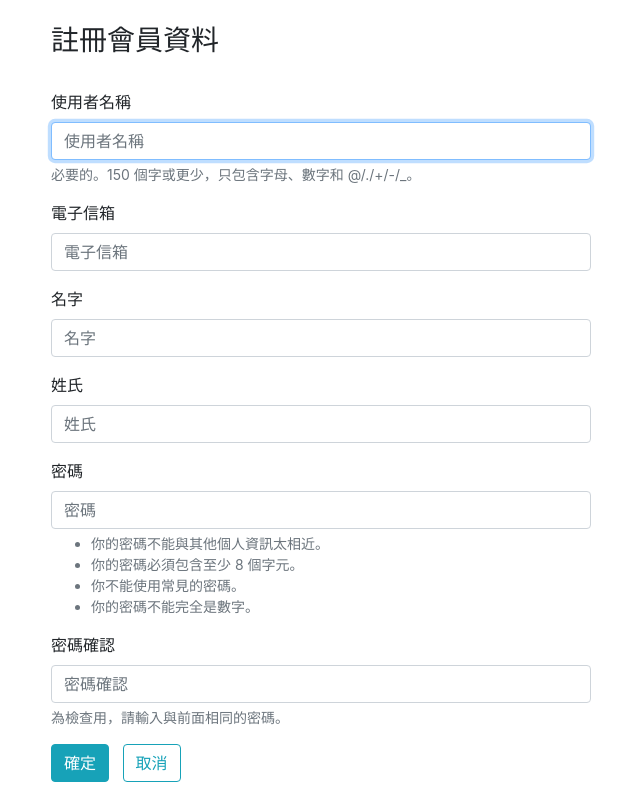
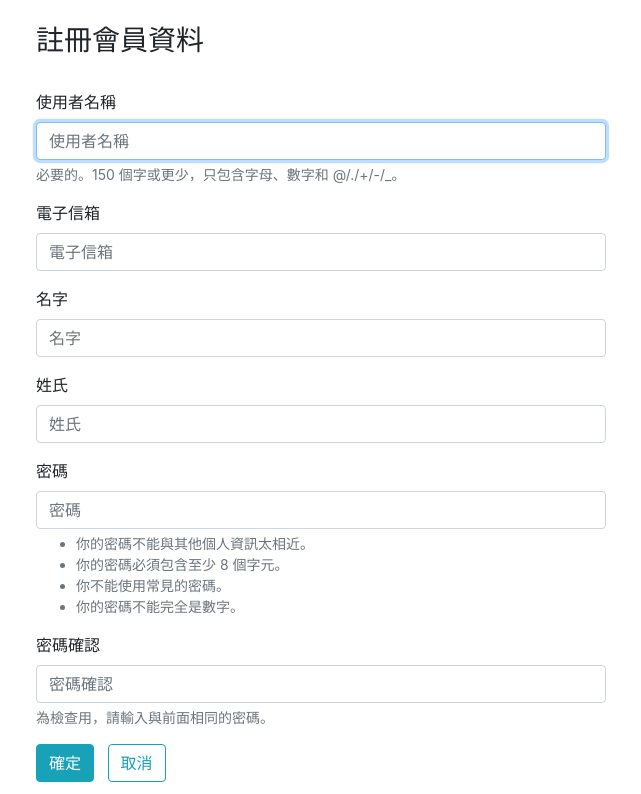
Before and after one commit to elaineyeh/Plant-Robot-Web, a Django app: page /register/ in a window 1280 px wide. Shown: the part 76-870 px from the top of the page, without its empty margins (319-960 px from the left). Run offline with Django 3.2, Linux system fonts and the light colour scheme; some libraries are stand-ins or nearby versions.

Commit message:
modifty registration template

```diff
--- a/templates/mainsite/operation.html
+++ b/templates/mainsite/operation.html
@@ -54,7 +54,7 @@
     <div class="col-5" style="padding-right:0px">
     <br>
     <br>
-      <p style="font-size:18px;">輸入 Ｗebduino 裝置 ID<p>
+      <p style="font-size:18px;">輸入Ｗebduino 裝置 ID<p>
     </div>
 
     <div class="col-7">
--- a/templates/registration/edit.html
+++ b/templates/registration/edit.html
@@ -4,8 +4,8 @@
 
 {% block body %}
 <br>
-<div class="row">
-  <div class="col-6 offset-3">
+<div class="row" style="padding:0px;">
+  <div class="col-6 offset-3"  style="padding:0px;">
     <h3>修改會員資料</h3>
     <form action="" method="post" class="form">
       {% csrf_token %}
--- a/templates/registration/login.html
+++ b/templates/registration/login.html
@@ -3,8 +3,8 @@
 {% load bootstrap4 %}
 
 {% block body %}
-<div class="row">
-  <div class="col-6 offset-3">
+<div class="row" style="padding:0px;">
+  <div class="col-6 offset-3" style="padding:0px;">
     <br>
     <h3>會員登入</h3>
     <br>
--- a/templates/registration/password_change.html
+++ b/templates/registration/password_change.html
@@ -3,8 +3,8 @@
 {% load bootstrap4 %}
 
 {% block body %}
-<div class="row">
-  <div class="col-6 offset-3">
+<div class="row" style="padding:0px;">
+  <div class="col-6 offset-3" style="padding:0px;">
     <form action="" method="post" class="form">
     <br>
       <h3>更改密碼</h3>
--- a/templates/registration/password_reset.html
+++ b/templates/registration/password_reset.html
@@ -4,8 +4,8 @@
 
 {% block body %}
 <br>
-<div class="row">
-  <div class="col-6 offset-3">
+<div class="row" style="padding:0px;">
+  <div class="col-6 offset-3" style="padding:0px;">
     <form action="" method="post" class="form">
       <h3>輸入備援信箱</h3>
       <br>
--- a/templates/registration/password_reset_confirm.html
+++ b/templates/registration/password_reset_confirm.html
@@ -3,8 +3,8 @@
 {% load bootstrap4 %}
 
 {% block body %}
-<div class="row">
-  <div class="col-6 offset-3">
+<div class="row" style="padding:0px;">
+  <div class="col-6 offset-3" style="padding:0px;">
     {% if validlink %}
     <hr>
     <form action="" method="post" class="form">
--- a/templates/registration/register.html
+++ b/templates/registration/register.html
@@ -4,8 +4,8 @@
 
 {% block body %}
 <br>
-<div class="row">
-  <div class="col-6 offset-3">
+<div class="row" style="padding:0px;">
+  <div class="col-6 offset-3" style="padding:0px;">
     <h3>註冊會員資料</h3>
     <br>
     <form action="" method="post" class="form">
```
